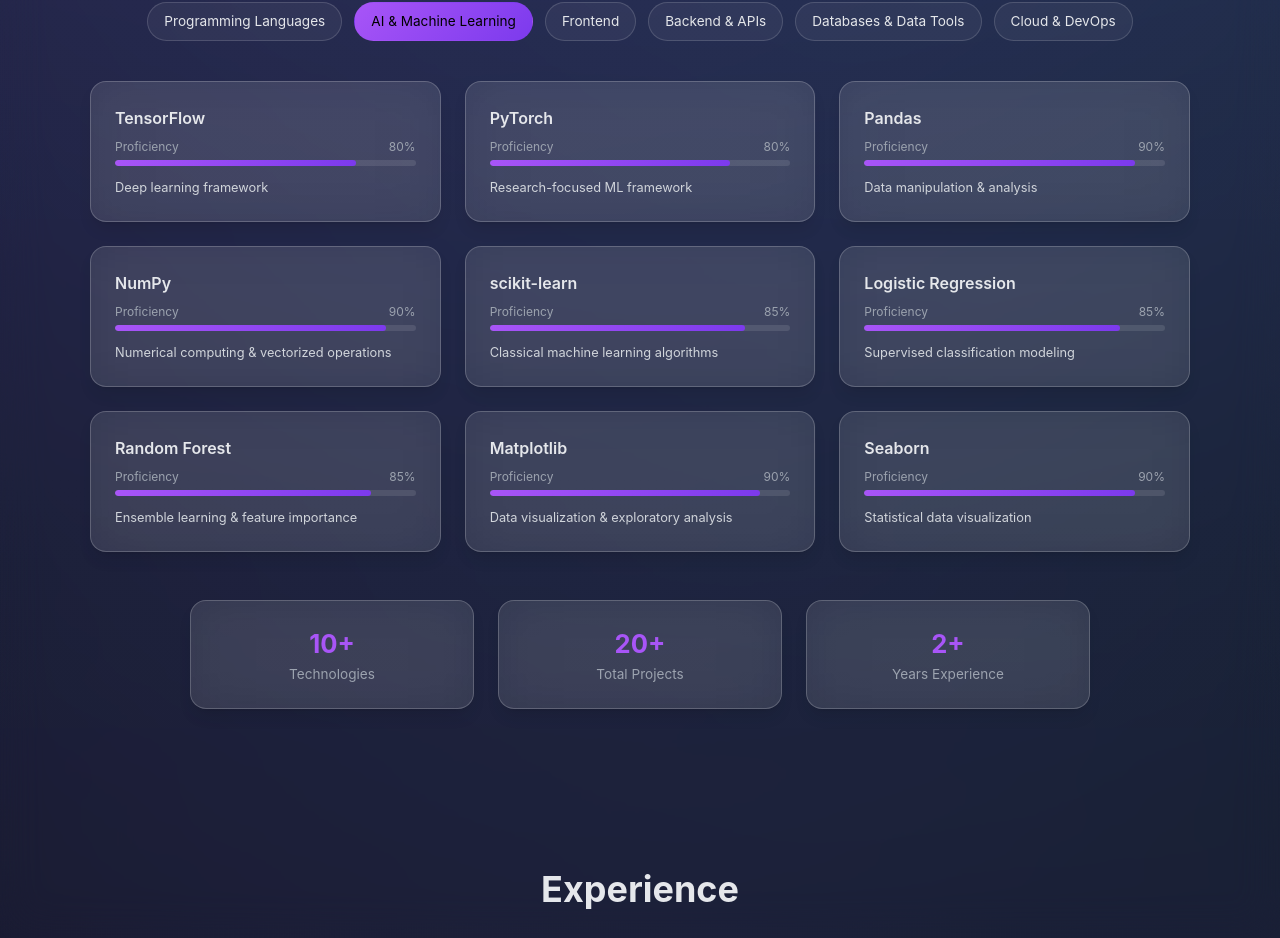
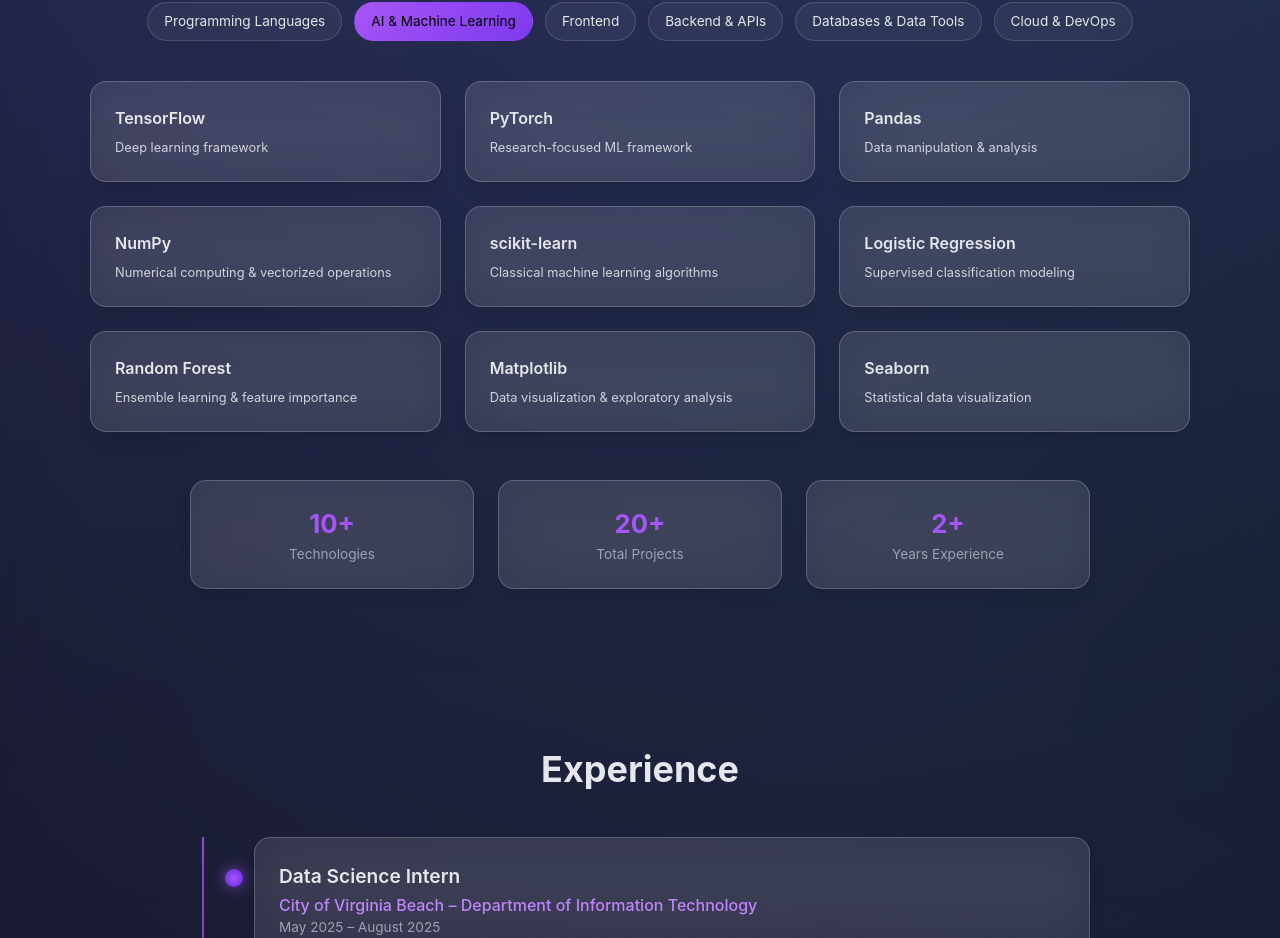
Before and after one commit to Ken2745/Portfolio, a React (Vite) app: page / in a window 1280 px wide. Shown: the part 1560-2498 px from the top of the page. Built offline with nearby package versions, Linux system fonts and the light colour scheme.

Commit message:
update skills

```diff
--- a/src/sections/Skills.jsx
+++ b/src/sections/Skills.jsx
@@ -45,7 +45,6 @@
   label: "Backend & APIs",
   skills: [
     { name: "Node.js", level: 85, desc: "JavaScript runtime for scalable backends" },
-    { name: "Express.js", level: 70, desc: "Minimalist REST API framework" },
     { name: "Django", level: 80, desc: "High-level Python web framework" },
     { name: "REST APIs", level: 90, desc: "API design & integration" },
     { name: "GraphQL", level: 70, desc: "Flexible query-based APIs" },
@@ -119,12 +118,12 @@
                   <span>{skill.projects} </span>
                 </div>
 
-                <div className="skill-meta">
+                {/* <div className="skill-meta">
                   <span>Proficiency</span>
                   <span>{skill.level}%</span>
-                </div>
+                </div> */}
 
-                <div className="skill-bar-bg">
+                {/* <div className="skill-bar-bg">
                   <motion.div
                     className="skill-bar-fill"
                     initial={{ width: 0 }}
@@ -132,7 +131,7 @@
                     transition={{ duration: 1 }}
                     viewport={{ once: true }}
                   />
-                </div>
+                </div> */}
 
                 <p className="skill-desc">{skill.desc}</p>
               </div>
```
